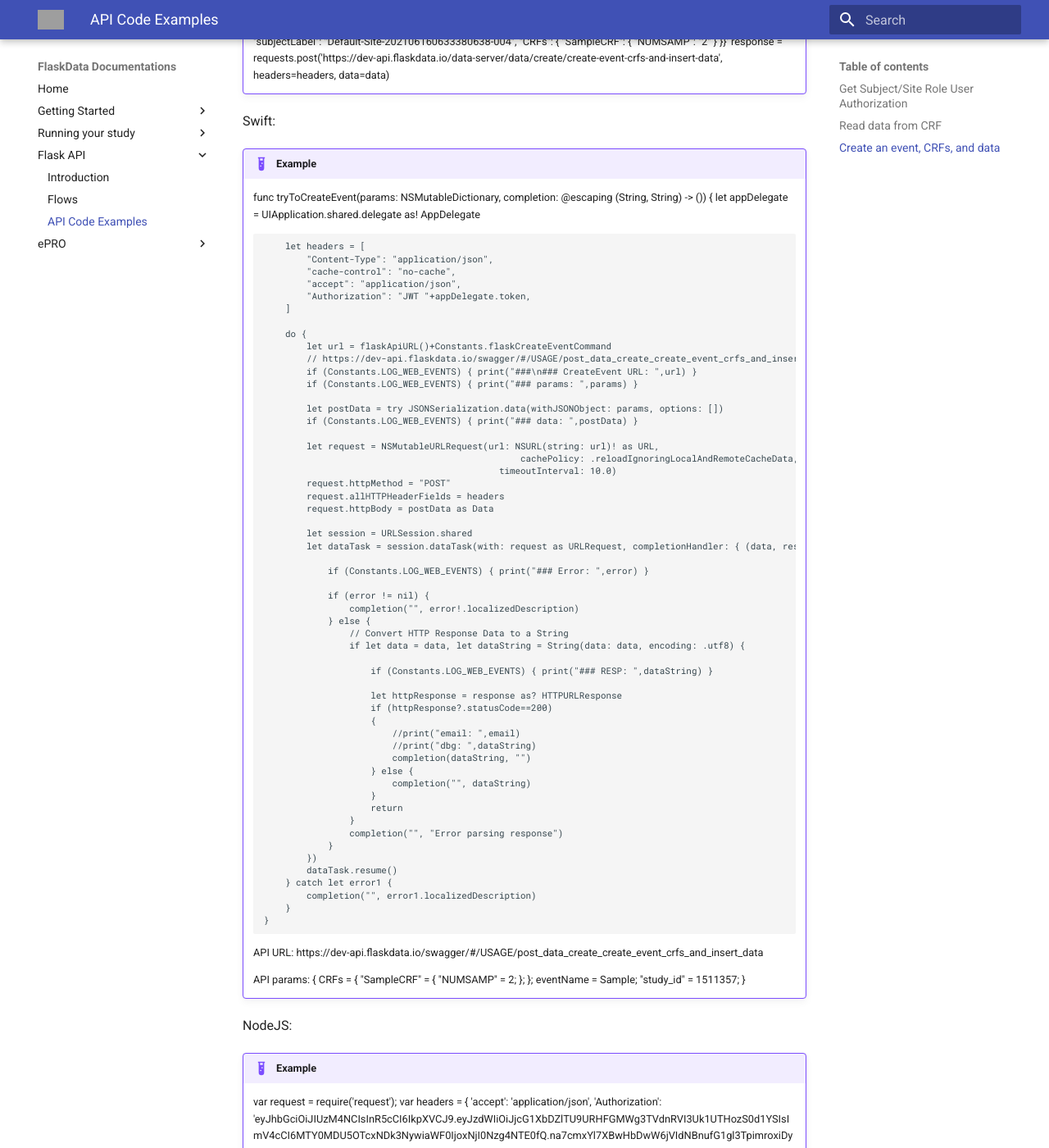
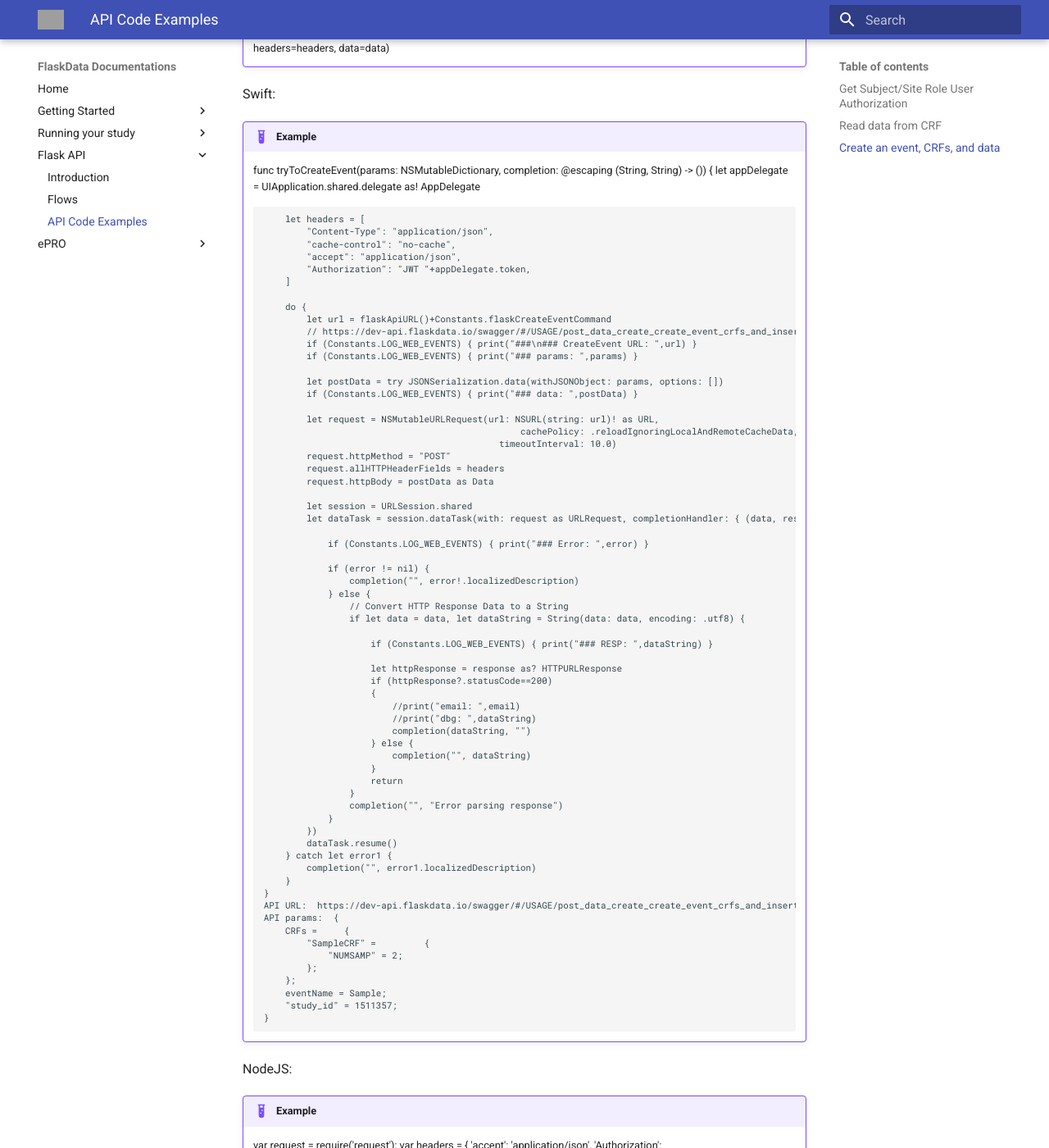
Before and after one commit to onlyjazz/flask-docs, an MkDocs documentation site: the page built from docs/api_code_examples.md, in a window 1280 px wide and 1400 px high, scrolled down 5062 px. Shown: the whole window at 82% size. Built offline with MkDocs 1.6.1 and Material for MkDocs 9.7.7, drawn with Linux system fonts in a browser that asks for light colours; some of the changed text lies outside the part shown; grey boxes are pictures that could not be loaded.

Commit message:
formatting

```diff
--- a/docs/api_code_examples.md
+++ b/docs/api_code_examples.md
@@ -116,6 +116,7 @@ NodeJS:
     request(options, callback);
 
 
+
 ####Read data from CRF
 Now, an example to read data from FlaskData CRF using the token created above.
 
@@ -212,7 +213,6 @@ Swift:
             completion("", error1.localizedDescription)
         }
     }
-
     API URL:  https://dev-api.flaskdata.io/data-server/swagger/#/USAGE/post_data_extract_extract_grouped_study_event_data_to_json
 
     API params:  {
@@ -243,6 +243,7 @@ NodeJS:
         }
     }
     request(options, callback);
+
 
 
 ####Create an event, CRFs, and data
@@ -341,18 +342,16 @@ Swift:
                 completion("", error1.localizedDescription)
             }
         }
-
-    API URL:  https://dev-api.flaskdata.io/swagger/#/USAGE/post_data_create_create_event_crfs_and_insert_data
-
-    API params:  {
-        CRFs =     {
-            "SampleCRF" =         {
-                "NUMSAMP" = 2;
+        API URL:  https://dev-api.flaskdata.io/swagger/#/USAGE/post_data_create_create_event_crfs_and_insert_data
+        API params:  {
+            CRFs =     {
+                "SampleCRF" =         {
+                    "NUMSAMP" = 2;
+                };
             };
-        };
-        eventName = Sample;
-        "study_id" = 1511357;
-    }
+            eventName = Sample;
+            "study_id" = 1511357;
+        }
 
 
 NodeJS:
```
